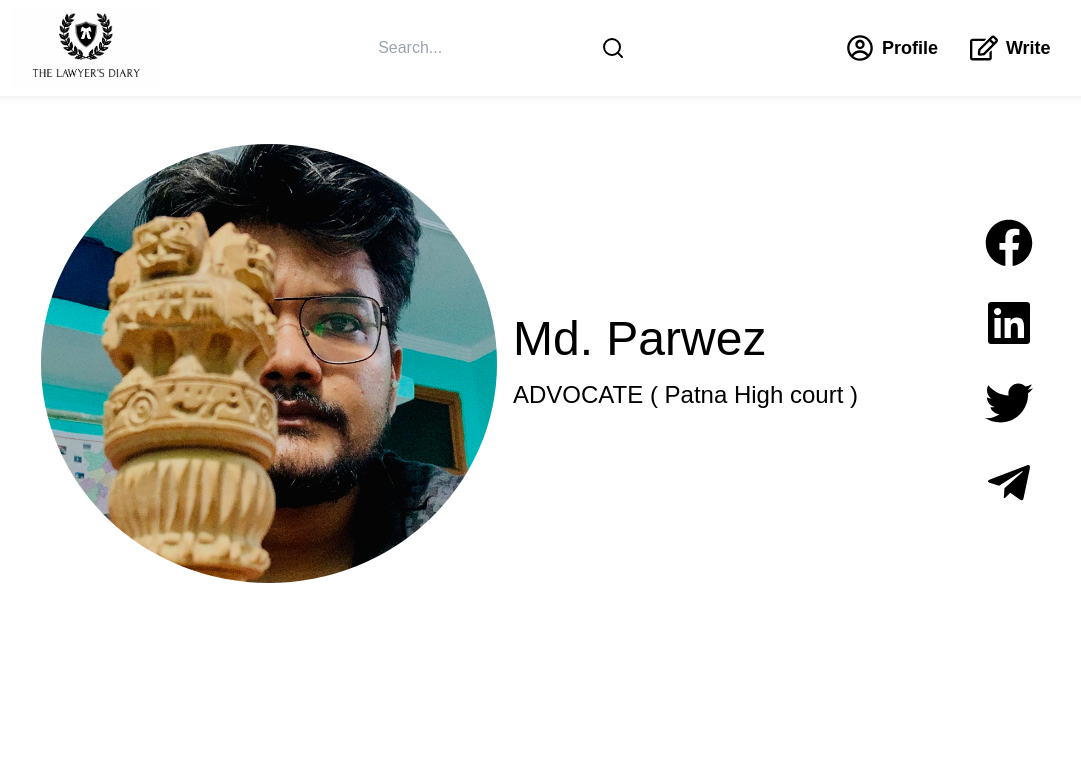
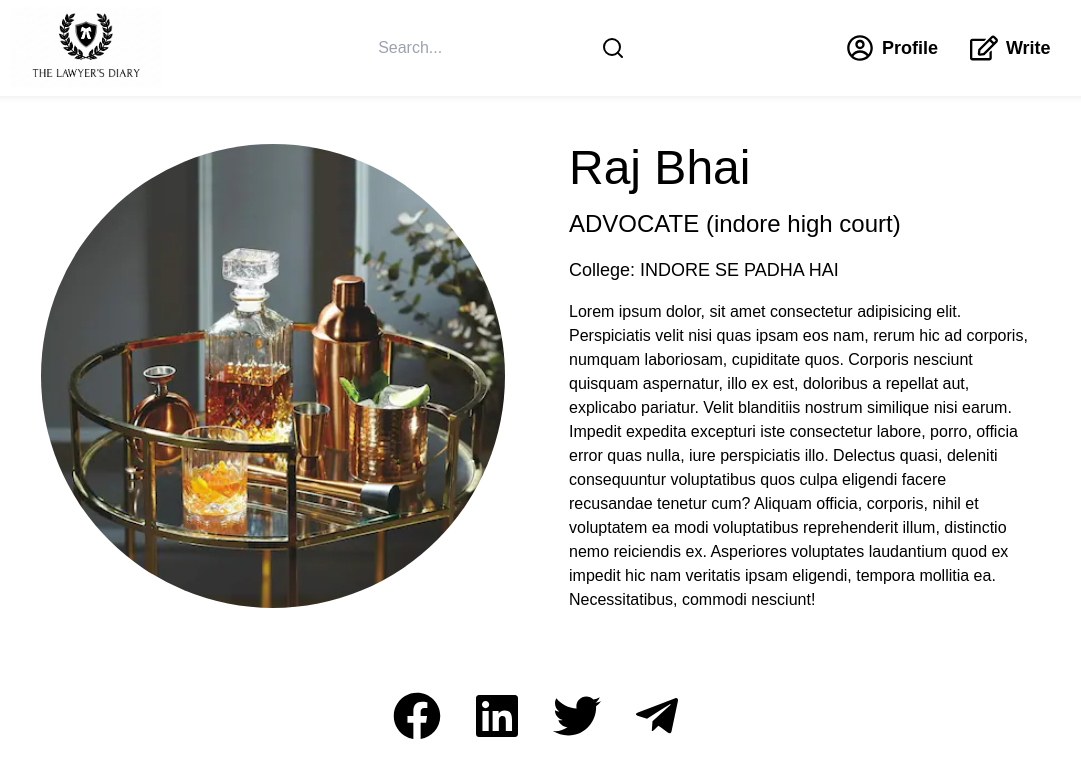
Before and after one commit to 7flash-pi/blog-fe, a Next.js app: page /profile in a window 1280 px wide. Shown: the top 778 px of the page, without its empty margins (103-1184 px from the left). Built offline with nearby package versions, Linux system fonts and the light colour scheme.

Commit message:
added raj

```diff
--- /dev/null
+++ b/common/blogs.ts
@@ -0,0 +1,42 @@
+import paru from "../photos/paru.jpg";
+import raj from "../photos/raj1.jpg";
+export const blogs = [
+  {
+    title: "Constituion",
+    description:
+      "Lorem ipsum dolor sit, amet consectetur adipisicing elit. Corrupti quia deserunt accusamus, dolorum quod delectus commodi exercitationem itaque culpa consectetur eligendi vel ipsum omnis praesentium, cumque eveniet dolor suscipit minima aut. Dolorum eum vitae officia eius libero aliquid animi suscipit mollitia tenetur sit, officiis, esse, enim doloribus iste. Veniam, voluptatibus.",
+    createdBy: "Paruwaaaa",
+    createdAt: "22th November 2024",
+    user: {
+      name: "Paruwaaaa",
+      number: "8051906026",
+      image: paru,
+      email: "Parorandi@69.com",
+      selfIntro:
+        "Lorem ipsum dolor, sit amet consectetur adipisicing elit. Perspiciatis velit nisi quas ipsam eos nam, rerum hic ad corporis, numquam laboriosam, cupiditate quos. Corporis nesciunt quisquam aspernatur, illo ex est, doloribus a repellat aut, explicabo pariatur. Velit blanditiis nostrum similique nisi earum. Impedit expedita excepturi iste consectetur labore, porro, officia error quas nulla, iure perspiciatis illo. Delectus quasi, deleniti consequuntur voluptatibus quos culpa eligendi facere recusandae tenetur cum? Aliquam officia, corporis, nihil et voluptatem ea modi voluptatibus reprehenderit illum, distinctio nemo reiciendis ex. Asperiores voluptates laudantium quod ex impedit hic nam veritatis ipsam eligendi, tempora mollitia ea. Necessitatibus, commodi nesciunt!",
+      designation: "advocate",
+      exam: "UPSC",
+      college: "Indore se Padha hai",
+      lincesedFrom: " Patna High Court"
+    },
+  },
+  {
+    title: "Constituion",
+    description:
+      "Lorem ipsum dolor sit, amet consectetur adipisicing elit. Corrupti quia deserunt accusamus, dolorum quod delectus commodi exercitationem itaque culpa consectetur eligendi vel ipsum omnis praesentium, cumque eveniet dolor suscipit minima aut. Dolorum eum vitae officia eius libero aliquid animi suscipit mollitia tenetur sit, officiis, esse, enim doloribus iste. Veniam, voluptatibus.",
+    createdBy: "Paruwaaaa",
+    createdAt: "22th November 2024",
+    user: {
+      name: "Raj Bhai",
+      number: "8051924426",
+      image: raj,
+      email: "rajPiyaak@desi.com",
+      selfIntro:
+        "Lorem ipsum dolor, sit amet consectetur adipisicing elit. Perspiciatis velit nisi quas ipsam eos nam, rerum hic ad corporis, numquam laboriosam, cupiditate quos. Corporis nesciunt quisquam aspernatur, illo ex est, doloribus a repellat aut, explicabo pariatur. Velit blanditiis nostrum similique nisi earum. Impedit expedita excepturi iste consectetur labore, porro, officia error quas nulla, iure perspiciatis illo. Delectus quasi, deleniti consequuntur voluptatibus quos culpa eligendi facere recusandae tenetur cum? Aliquam officia, corporis, nihil et voluptatem ea modi voluptatibus reprehenderit illum, distinctio nemo reiciendis ex. Asperiores voluptates laudantium quod ex impedit hic nam veritatis ipsam eligendi, tempora mollitia ea. Necessitatibus, commodi nesciunt!",
+      designation: "advocate",
+      exam: "CJ",
+      college: "Indore se Padha hai",
+      lincesedFrom: "Indore high court"
+    },
+  },
+];
--- /dev/null
+++ b/components/BlogCard.tsx
@@ -0,0 +1,11 @@
+import React from 'react'
+
+
+
+const BlogCard = () => {
+  return (
+    <div>BlogCard</div>
+  )
+}
+
+export default BlogCard
--- a/components/Profile.tsx
+++ b/components/Profile.tsx
@@ -1,32 +1,39 @@
 import React from "react";
-import paru from "../photos/paru.jpg";
 import SocialLinks from "./SocialLinks";
+import { blogs } from "@/common/blogs";
+
 
 const Profile = () => {
+  const userData = blogs[1].user;
   return (
-    <>
-      <div className="flex gap-4 justify-evenly items-center flex-col sm:flex-row ">
-        <div className="duration-500 ease-in-out flex-1">
+    <div className="flex flex-col">
+      <div className="flex flex-col md:flex-row lg:flex-row gap-16 items-center lg:items-start justify-around">
+        <div className="overflow-hidden rounded-full flex-1 max-w-[500px]">
           <img
-            src={paru.src}
+            src={userData.image.src}
             alt="paruuu"
-            className="rounded-[50%] "
+            className=" object-cover w-full h-full"
+            layout="intrinsic"
           />
         </div>
 
-        <div className="flex flex-col gap-4 flex-1 sm:items-center lg:items-start">
-          <p className="text-5xl text-black">Md. Parwez</p>
-          <p className="text-2xl text-black  ">
-            {" "}
-            ADVOCATE ( Patna High court ){" "}
+        <div className="flex flex-col items-center justify-center gap-4 flex-1 sm:items-center lg:items-start">
+          <p className="text-5xl text-black">{userData.name}</p>
+          <p className="text-2xl text-black">
+            {userData.designation.toUpperCase()} (
+            {userData.lincesedFrom.toLowerCase()})
           </p>
+          <p className="text-lg text-black">
+            College: {userData.college.toUpperCase()}
+          </p>
+          <p className="text-md text-black">{userData.selfIntro}</p>
         </div>
+      </div>
 
-        <section className="flex flex-col">
-          <SocialLinks />
-        </section>
-      </div>
-    </>
+      <section className="flex p-20 justify-center items-center ">
+        <SocialLinks />
+      </section>
+    </div>
   );
 };
 
--- a/components/SocialLinks.tsx
+++ b/components/SocialLinks.tsx
@@ -8,7 +8,7 @@ import {
 
 const SocialLinks = () => {
   return (
-    <div className="flex gap-8 lg:flex-col sm:flex-row">
+    <div className="flex gap-8">
       {socialLinks.map((link) => (
         <div
           key={link.title}
```
Also changed, not shown: photos/raj.jpg (added), photos/raj1.jpg (added).
